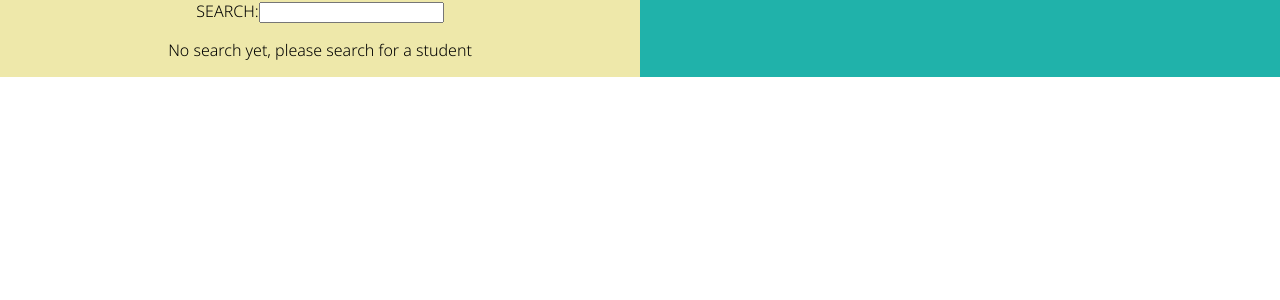
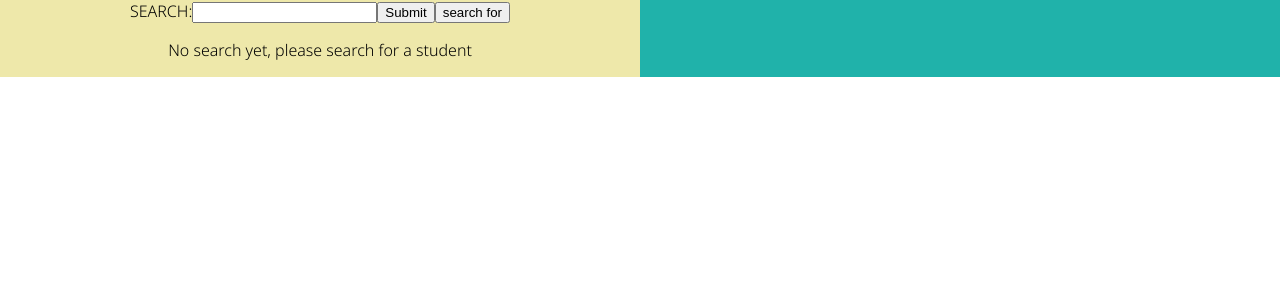
Before and after one commit to kimberleyrogers/student-processing, a React (Create React App) app in the folder client/: page / in a window 1280 px wide. Shown: the top 300 px of the page. Built offline with nearby package versions, Linux system fonts and the light colour scheme; what @react-pdf/renderer would draw is missing.

Commit message:
search form works with ternary operator

```diff
--- a/client/src/searchCl.js
+++ b/client/src/searchCl.js
@@ -7,7 +7,9 @@ export function Search() {
 
     // all of the state needs to be here for child components... I think
 
-    const [searchTerm, setSearchTerm] = useState(null)
+    const [searchTerm, setSearchTerm] = useState('');
+    const [submitSearch, setSubmitSearch] = useState(false);
+
 
     // useEffect(() => {
     //     axios
@@ -20,16 +22,29 @@ export function Search() {
     //         console.log(err.response.data)});
     // },[])
 
+    const handleSubmit = (e) => {
+        e.preventDefault();
+        setSubmitSearch(true);
+        console.log("it's true")
+    }
+
     return (
         <div>
-            <form>
+            <form onSubmit={handleSubmit}>
                 <label>
                     SEARCH:
-                    <input type="text" />
+                    <input
+                        type="text"
+                        required
+                        value={searchTerm}
+                        onChange ={(e) => setSearchTerm(e.target.value)}
+                    />
                 </label>
+                <input type="submit" />
+                <button>search for { searchTerm }</button>
             </form>
             {/* ternary for search results */}
-            {searchTerm == null ? <NoSearch /> : <GetEnrolmenties studentId={searchTerm} />}
+            {submitSearch === false ? <NoSearch /> : <GetEnrolmenties studentId={searchTerm} />}
 
         </div>
 
```
